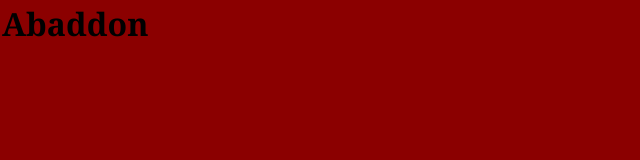
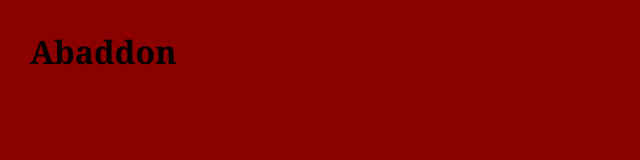
Before and after one commit to raining-silver/eden-burns, a plain HTML site: page library/abaddon.html in a window 1280 px wide. Shown: the whole page, without its empty margins (0-640 px from the left). Drawn offline with Linux system fonts and the light colour scheme.

Commit message:
Update storystyles.css

```diff
--- a/library/storystyles.css
+++ b/library/storystyles.css
@@ -1,5 +1,5 @@
 body {
-    margin: 2;
+    margin: 30;
     background-color:darkred;
     text-align: left;
     font-family: Georgia;
```
